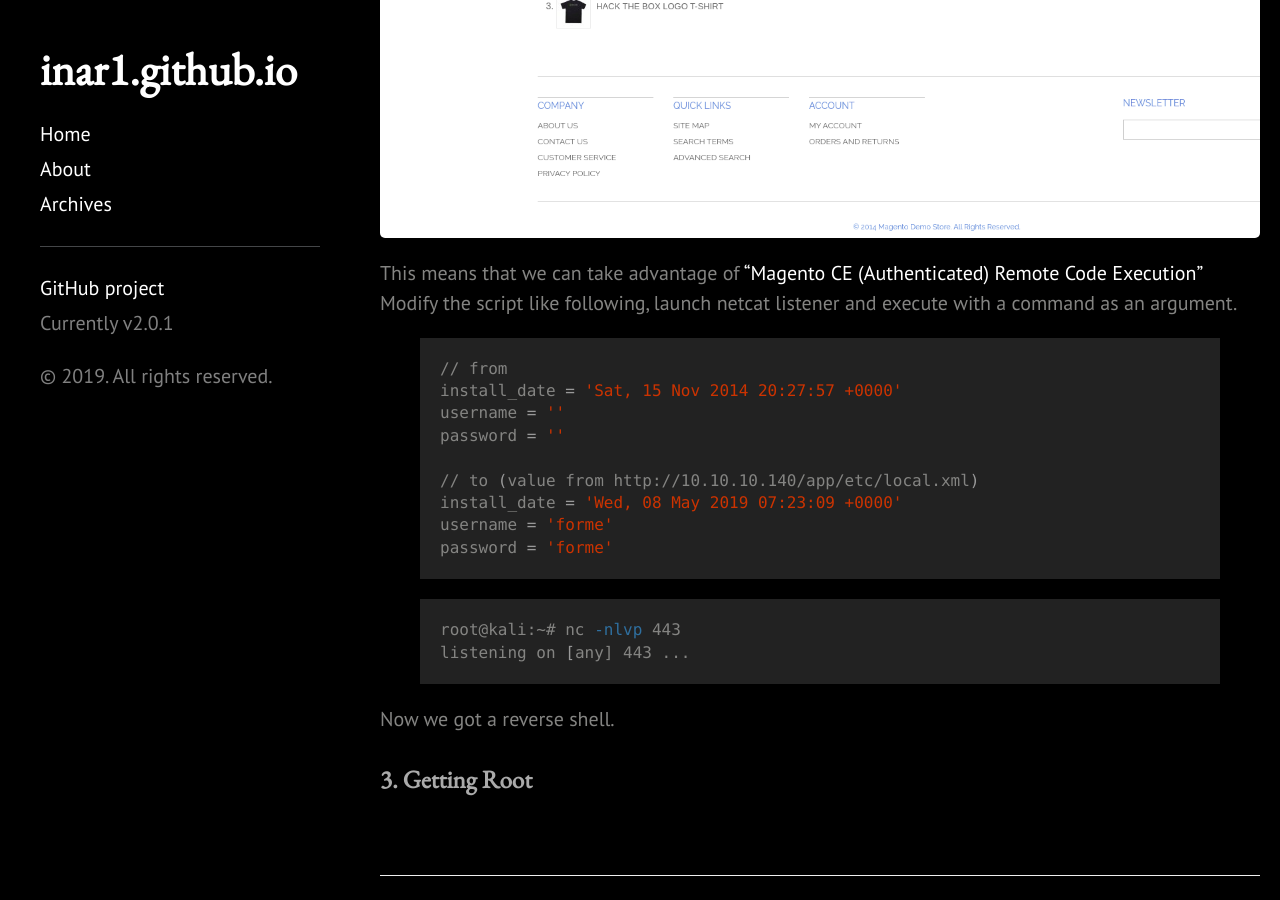
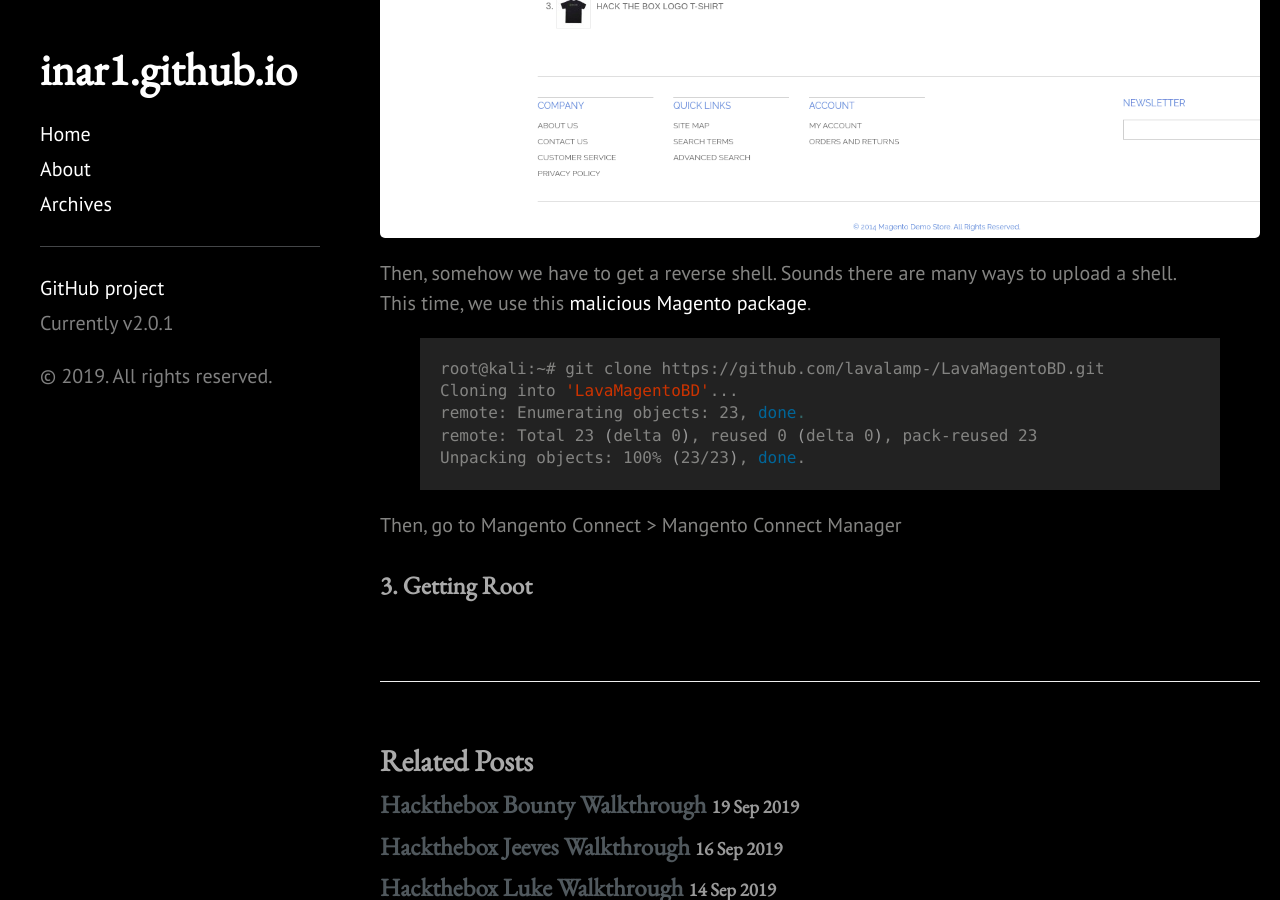
Before and after one commit to 1n4r1/1n4r1.github.io, a Jekyll site: the page built from _posts/2019-09-28-Hackthebox-Swagshop-Walkthrough.md, in a window 1280 px wide and 900 px high, scrolled down 8433 px. Built offline with Jekyll 4.4.1, drawn with Linux system fonts in a browser that asks for light colours; a style sheet for code colours, icons or effects is not loaded.

Commit message:
WIP swagshop-walkthrough

```diff
--- a/_posts/2019-09-28-Hackthebox-Swagshop-Walkthrough.md
+++ b/_posts/2019-09-28-Hackthebox-Swagshop-Walkthrough.md
@@ -281,30 +281,16 @@ forme:forme
 {% endhighlight %}
 ![placeholder](https://inar1.github.io/public/images/2019-09-28/2019-09-27-20-07-06.png)
 
-This means that we can take advantage of <a href="https://www.exploit-db.com/exploits/37811">"Magento CE (Authenticated) Remote Code Execution"</a><br>
-Modify the script like following, launch netcat listener and execute with a command as an argument.
+Then, somehow we have to get a reverse shell. Sounds there are many ways to upload a shell.<br>
+This time, we use this <a href="https://github.com/lavalamp-/LavaMagentoBD">malicious Magento package</a>.
 {% highlight shell %}
-// from
-install_date = 'Sat, 15 Nov 2014 20:27:57 +0000'
-username = ''
-password = ''
-
-// to (value from http://10.10.10.140/app/etc/local.xml)
-install_date = 'Wed, 08 May 2019 07:23:09 +0000'
-username = 'forme'
-password = 'forme'
-{% endhighlight %}
-{% highlight shell %}
-root@kali:~# nc -nlvp 443
-listening on [any] 443 ...
-
-{% endhighlight %}
-{% highlight shell %}
-
+root@kali:~# git clone https://github.com/lavalamp-/LavaMagentoBD.git
+Cloning into 'LavaMagentoBD'...
+remote: Enumerating objects: 23, done.
+remote: Total 23 (delta 0), reused 0 (delta 0), pack-reused 23
+Unpacking objects: 100% (23/23), done.
 {% endhighlight %}
 
-Now we got a reverse shell.
-{% highlight shell %}
+Then, go to Mangento Connect > Mangento Connect Manager
 
-{% endhighlight %}
 ### 3. Getting Root
```
